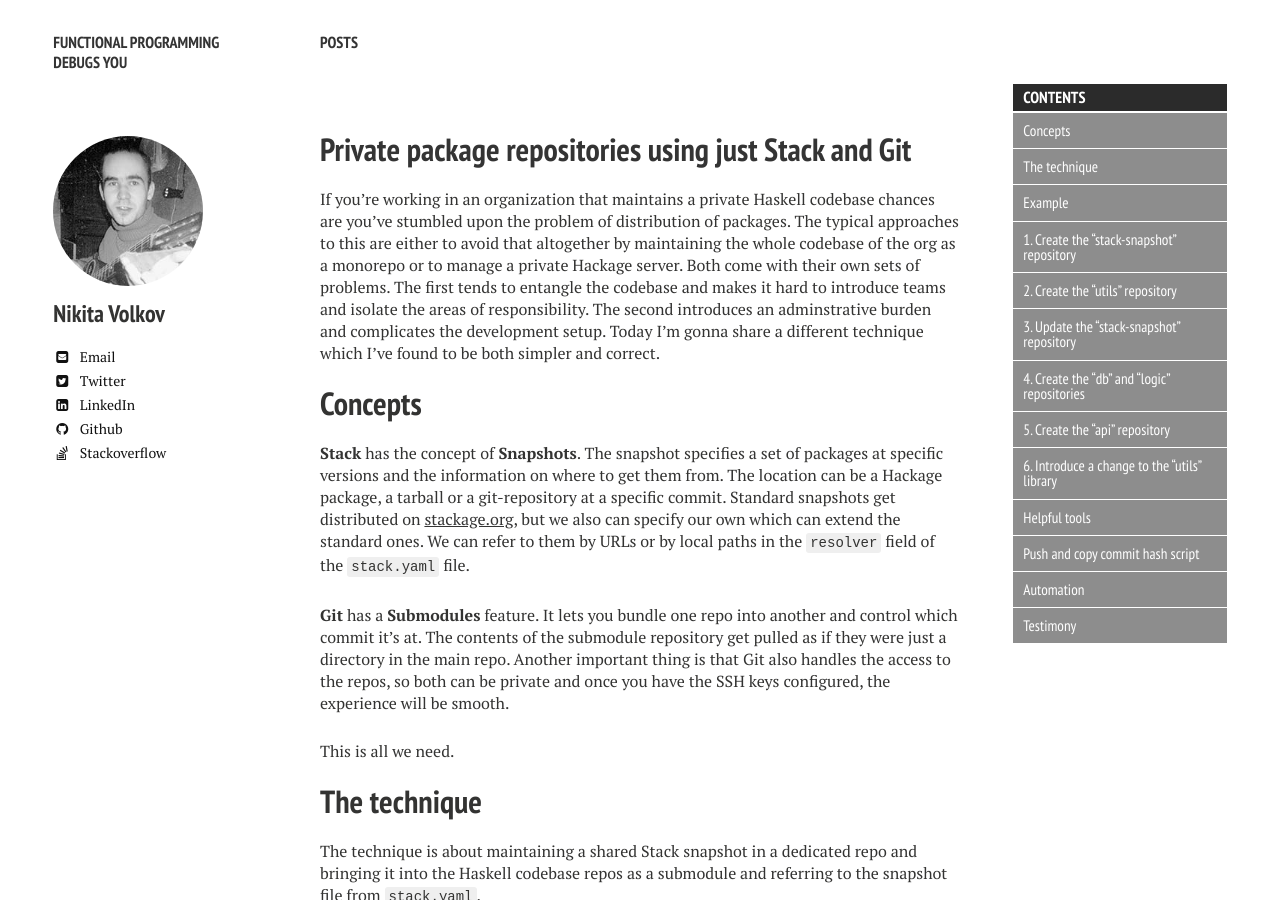
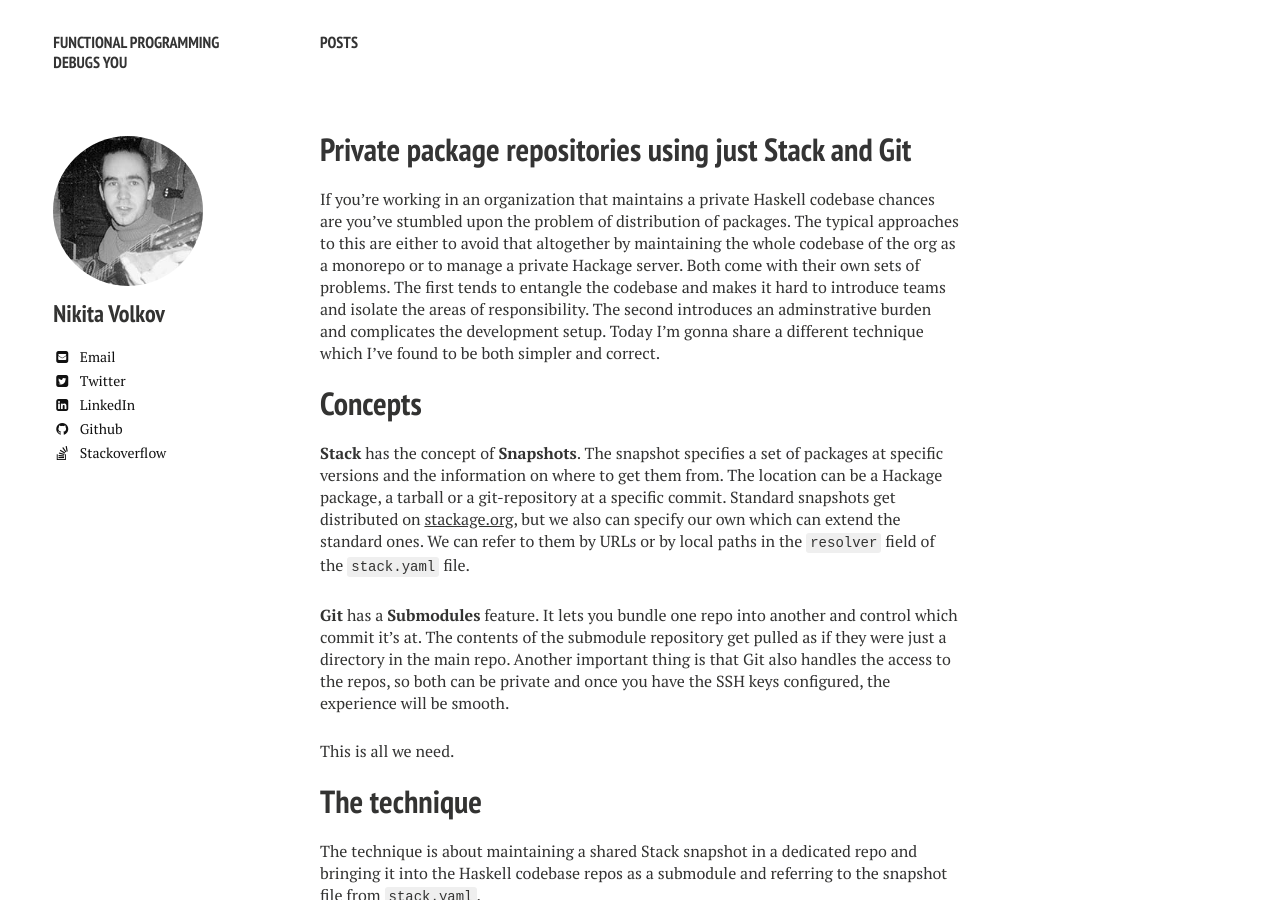
Before and after one commit to nikita-volkov/nikita-volkov.github.io, a Jekyll site: the page built from _posts/2022-11-01-private-package-repositories-using-just-stack-and-git.md, in a window 1280 px wide and 900 px high. Built offline with Jekyll 4.4.1, drawn with Linux system fonts in a browser that asks for light colours; nearby versions of some CDN libraries.

Commit message:
Remove TOC

```diff
--- a/_posts/2022-11-01-private-package-repositories-using-just-stack-and-git.md
+++ b/_posts/2022-11-01-private-package-repositories-using-just-stack-and-git.md
@@ -7,16 +7,6 @@ comments: false
 ---
 
 If you're working in an organization that maintains a private Haskell codebase chances are you've stumbled upon the problem of distribution of packages. The typical approaches to this are either to avoid that altogether by maintaining the whole codebase of the org as a monorepo or to manage a private Hackage server. Both come with their own sets of problems. The first tends to entangle the codebase and makes it hard to introduce teams and isolate the areas of responsibility. The second introduces an adminstrative burden and complicates the development setup. Today I'm gonna share a different technique which I've found to be both simpler and correct.
-
-<section id="table-of-contents" class="toc">
-  <header>
-    <h3>Contents</h3>
-  </header>
-  <div id="drawer" markdown="1">
-  *  Auto generated table of contents
-  {:toc}
-  </div>
-</section><!-- /#table-of-contents -->
 
 # Concepts
 
```
